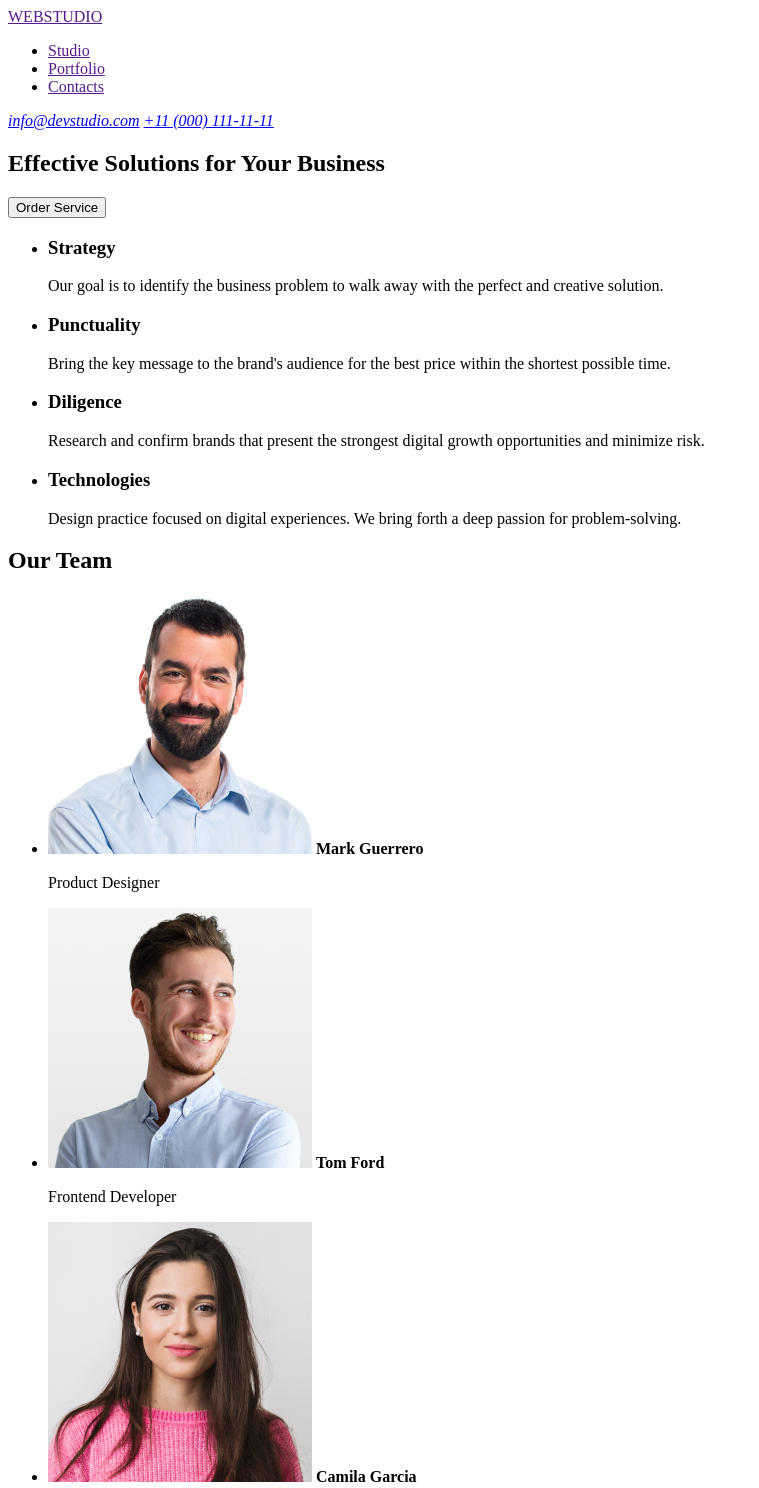
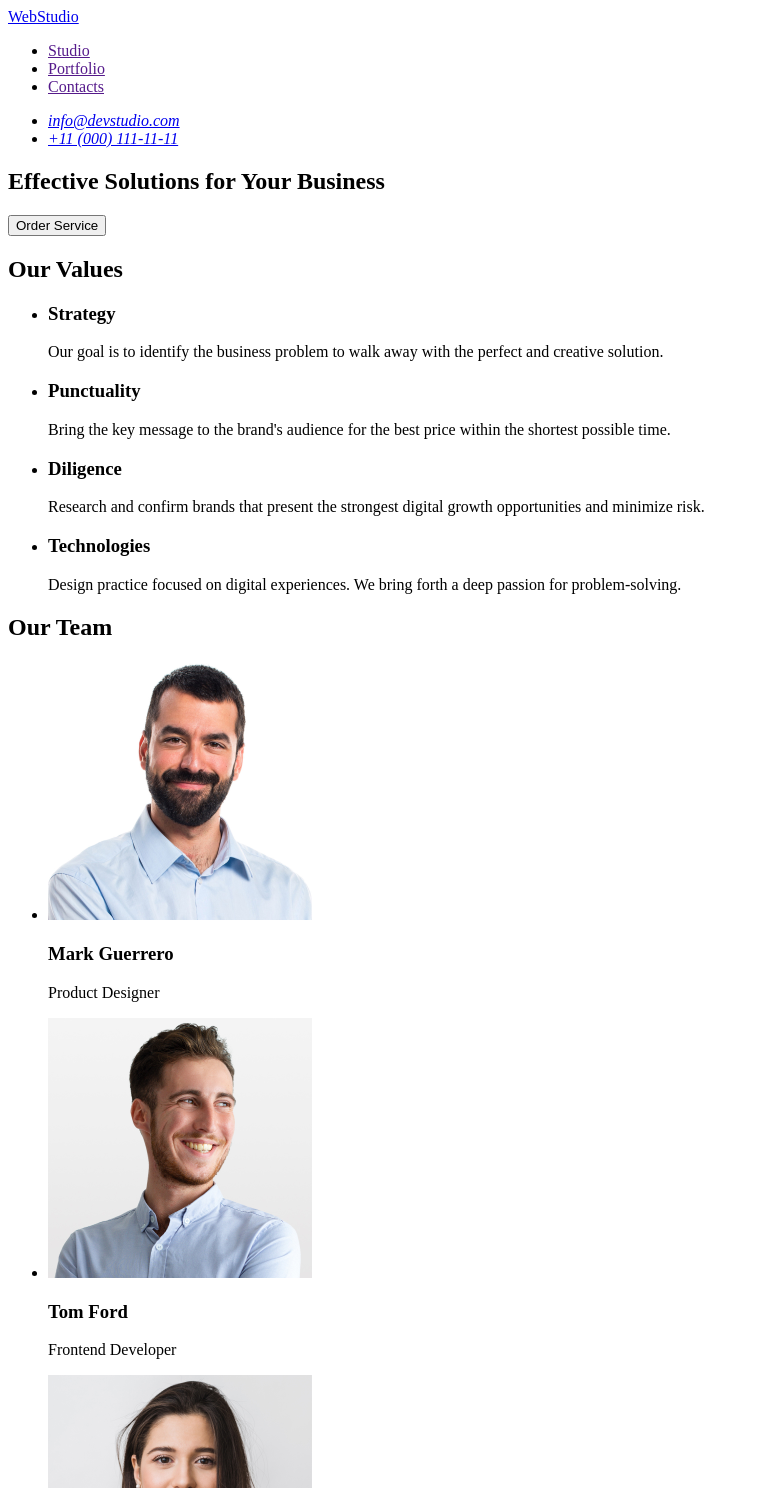
Before and after one commit to DimaKisiv/goit-markup-hw-01, a plain HTML site: page index.html in a window 1280 px wide. Shown: the top 1488 px of the page, without its empty margins (0-759 px from the left). Drawn offline with Linux system fonts and the light colour scheme.

Commit message:
fixed issues after publishing

```diff
--- a/index.html
+++ b/index.html
@@ -7,8 +7,8 @@
   </head>
   <body>
     <header>
-      <a href=""> <span>WEB</span><span>STUDIO</span> </a>
       <nav>
+        <a href="./index.html">WebStudio</a>
         <ul>
           <li><a href="">Studio</a></li>
           <li><a href="">Portfolio</a></li>
@@ -16,8 +16,10 @@
         </ul>
       </nav>
       <address>
-        <a href="mailto:info@devstudio.com">info@devstudio.com</a>
-        <a href="tel:+110001111111">+11 (000) 111-11-11</a>
+        <ul>
+          <li><a href="mailto:info@devstudio.com">info@devstudio.com</a></li>
+          <li><a href="tel:+110001111111">+11 (000) 111-11-11</a></li>
+        </ul>
       </address>
     </header>
     <main>
@@ -28,6 +30,7 @@
       </section>
       <!--Our Values-->
       <section>
+        <h2>Our Values</h2>
         <ul>
           <li>
             <h3>Strategy</h3>
@@ -70,7 +73,7 @@
               src="./images/mark-guerrero.jpg"
               alt="Mark Guerrero"
             />
-            <strong>Mark Guerrero</strong>
+            <h3>Mark Guerrero</h3>
             <p>Product Designer</p>
           </li>
           <li>
@@ -80,7 +83,7 @@
               src="./images/tom-ford.jpg"
               alt="Tom Ford"
             />
-            <strong>Tom Ford</strong>
+            <h3>Tom Ford</h3>
             <p>Frontend Developer</p>
           </li>
           <li>
@@ -90,7 +93,7 @@
               src="./images/camila-garcia.jpg"
               alt="Camila Garcia"
             />
-            <strong>Camila Garcia</strong>
+            <h3>Camila Garcia</h3>
             <p>Marketing</p>
           </li>
           <li>
@@ -100,14 +103,14 @@
               src="./images/daniel-wilson.jpg"
               alt="Daniel Wilson"
             />
-            <strong>Daniel Wilson</strong>
+            <h3>Daniel Wilson</h3>
             <p>UI Designer</p>
           </li>
         </ul>
       </section>
     </main>
     <footer>
-      <a href=""> <span>WEB</span><span>STUDIO</span> </a>
+      <a href="./index.html">WebStudio</a>
       <p>
         Increase the flow of customers and sales for your business with digital
         marketing & growth solutions.
```
